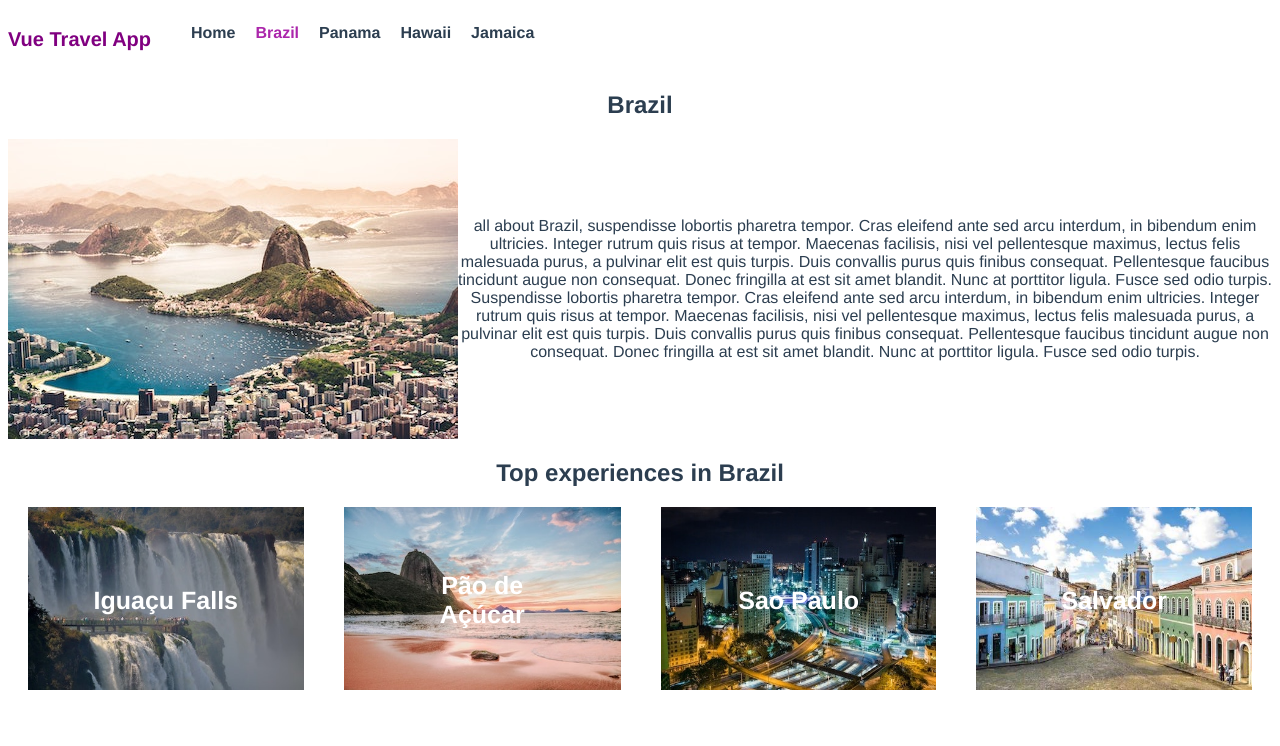
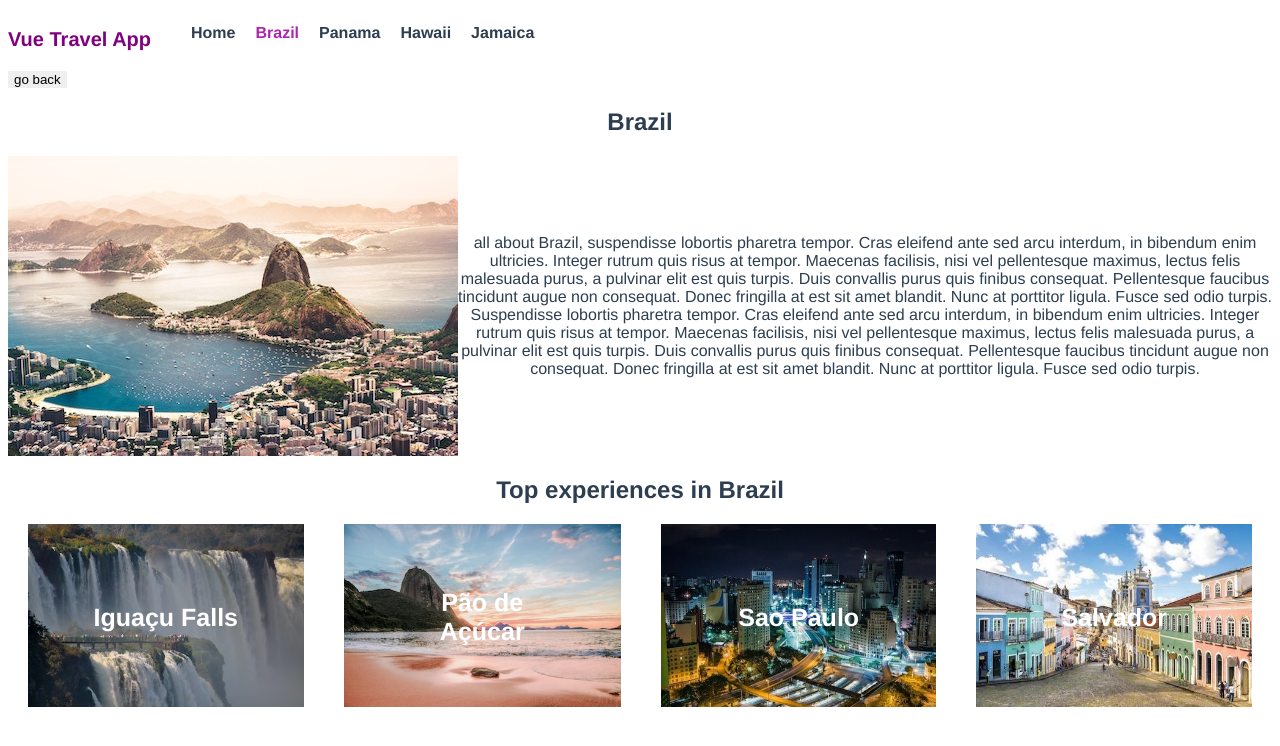
Before and after one commit to acb2qv/vue-router, a Vue app: page /destination/brazil in a window 1280 px wide. Shown: the top 746 px of the page. Built offline with nearby package versions, Linux system fonts and the light colour scheme.

Commit message:
go back button

```diff
--- a/package.json
+++ b/package.json
@@ -8,6 +8,7 @@
     "lint": "vue-cli-service lint"
   },
   "dependencies": {
+    "@vue/composition-api": "^1.0.0-rc.6",
     "core-js": "^3.6.5",
     "vue": "^2.6.11",
     "vue-router": "^3.2.0"
--- /dev/null
+++ b/src/components/GoBack.vue
@@ -0,0 +1,26 @@
+<template>
+    <span class="go-back">
+        <button @click="goBack">go back</button>
+    </span>
+</template>
+
+<script>
+
+export default{
+    methods: {
+        goBack(){
+            return this.$router.go(-1)
+        }
+    }
+}
+</script>
+
+<style scoped>
+.go-back {
+    display: flex;
+    cursor: pointer;
+}
+button {
+    border: 0;
+}
+</style>
--- a/src/views/DestinationDetails.vue
+++ b/src/views/DestinationDetails.vue
@@ -1,5 +1,6 @@
 <template>
     <div>
+        <GoBack />
         <section class="destination">
             <h1>{{destination.name}}</h1>
             <div class="destination-details">
@@ -29,8 +30,13 @@
 </template>
 
 <script>
-import store from '@/store.js'
+import store from '@/store.js';
+import GoBack from "@/components/GoBack"
+
 export default{
+    components: {
+        GoBack
+    },
     data(){
         return{}
     },
```
Also changed, not shown: 1 other file (tests, documents, lock files or other folders).
